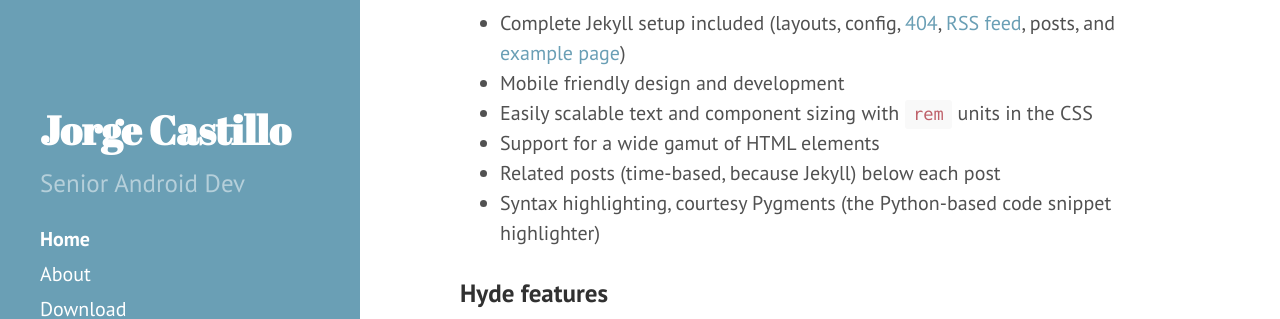
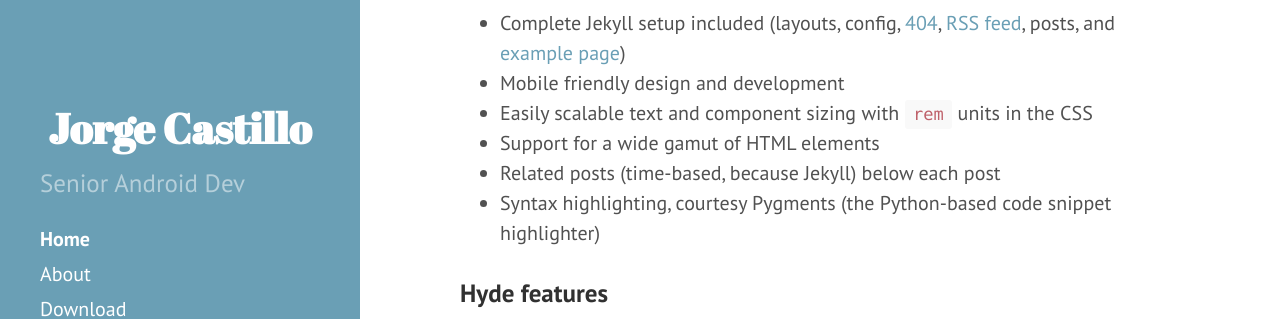
Before and after one commit to raja-ar/jorgecastilloprz.github.io, a Jekyll site: the page built from index.html, in a window 1280 px wide. Shown: the part 413-732 px from the top of the page. Built offline with Jekyll 4.4.1, drawn with Linux system fonts in a browser that asks for light colours; Markdown is read by kramdown in place of the engine named in the settings; the list of posts is cut into pages by our own code.

Commit message:
Up to date.

```diff
--- a/public/css/hyde.css
+++ b/public/css/hyde.css
@@ -80,7 +80,8 @@ html {
   color: #fff;
   margin-top: 0;
   font-family: "Abril Fatface", serif;
-  font-size: 2rem;
+  text-align: center;
+  font-size: 2.1rem;
 }
 
 /* Sidebar nav */
```
